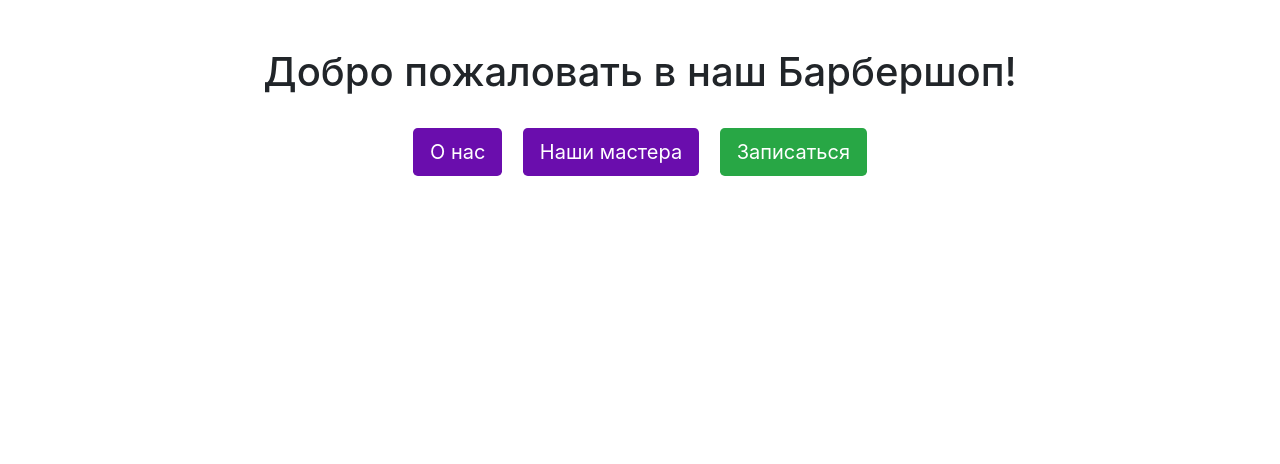
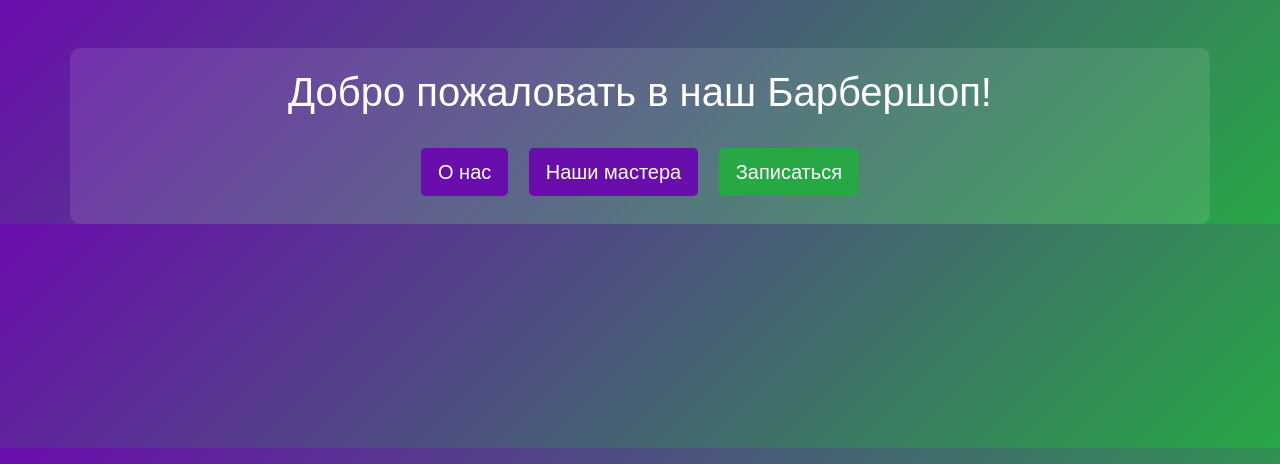
Before and after one commit to Nataliya422/Barbershop, a Django app: page / in a window 1280 px wide. Shown: the top 464 px of the page. Run offline with Django 5.2, Linux system fonts and the light colour scheme; some libraries are stand-ins or nearby versions.

Commit message:
настройка статики

```diff
--- a/barbershop/settings.py
+++ b/barbershop/settings.py
@@ -11,6 +11,7 @@ https://docs.djangoproject.com/en/5.1/ref/settings/
 """
 
 from pathlib import Path
+import os
 
 # Build paths inside the project like this: BASE_DIR / 'subdir'.
 BASE_DIR = Path(__file__).resolve().parent.parent
@@ -55,7 +56,7 @@ ROOT_URLCONF = 'barbershop.urls'
 TEMPLATES = [
     {
         'BACKEND': 'django.template.backends.django.DjangoTemplates',
-        'DIRS': [],
+        'DIRS': [os.path.join(BASE_DIR, 'templates')],
         'APP_DIRS': True,
         'OPTIONS': {
             'context_processors': [
@@ -117,6 +118,7 @@ USE_TZ = True
 # https://docs.djangoproject.com/en/5.1/howto/static-files/
 
 STATIC_URL = 'static/'
+STATICFILES_DIRS = [os.path.join(BASE_DIR, 'static')]
 
 # Default primary key field type
 # https://docs.djangoproject.com/en/5.1/ref/settings/#default-auto-field
--- a/booking/templates/home.html
+++ b/booking/templates/home.html
@@ -7,16 +7,9 @@
     <title>Главная</title>
     <!-- Подключаем Bootstrap -->
     <link href="https://stackpath.bootstrapcdn.com/bootstrap/4.5.2/css/bootstrap.min.css" rel="stylesheet">
-    <style>
-        .btn-purple {
-            background-color: #6a0dad; /* Фиолетовый цвет */
-            color: white;
-        }
-        .btn-green {
-            background-color: #28a745; /* Зеленый цвет */
-            color: white;
-        }
-    </style>
+    <!-- Подключаем статику -->
+    {% load static %}
+    <link rel="stylesheet" href="{% static 'css/styles.css' %}">
 </head>
 <body>
     <div class="container mt-5">
--- /dev/null
+++ b/static/css/styles.css
@@ -0,0 +1,22 @@
+/* static/css/styles.css */
+body {
+    background: linear-gradient(135deg, #6a0dad, #28a745); /* Градиент от фиолетового к зеленому */
+    color: white;
+    font-family: Arial, sans-serif;
+}
+
+.btn-purple {
+    background-color: #6a0dad; /* Фиолетовый цвет */
+    color: white;
+}
+
+.btn-green {
+    background-color: #28a745; /* Зеленый цвет */
+    color: white;
+}
+
+.container {
+    background-color: rgba(255, 255, 255, 0.1); /* Полупрозрачный белый фон для контейнера */
+    padding: 20px;
+    border-radius: 10px;
+}
```
